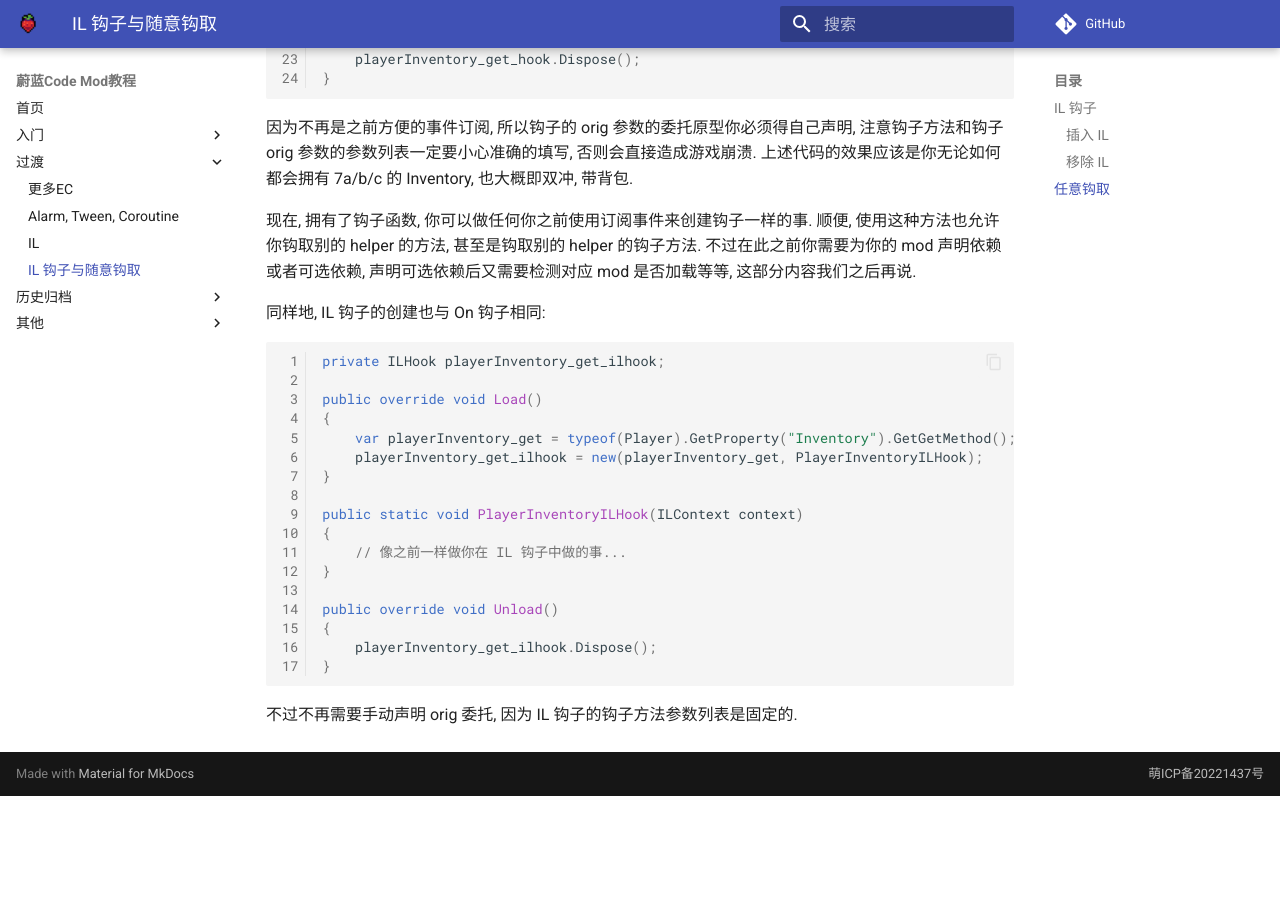
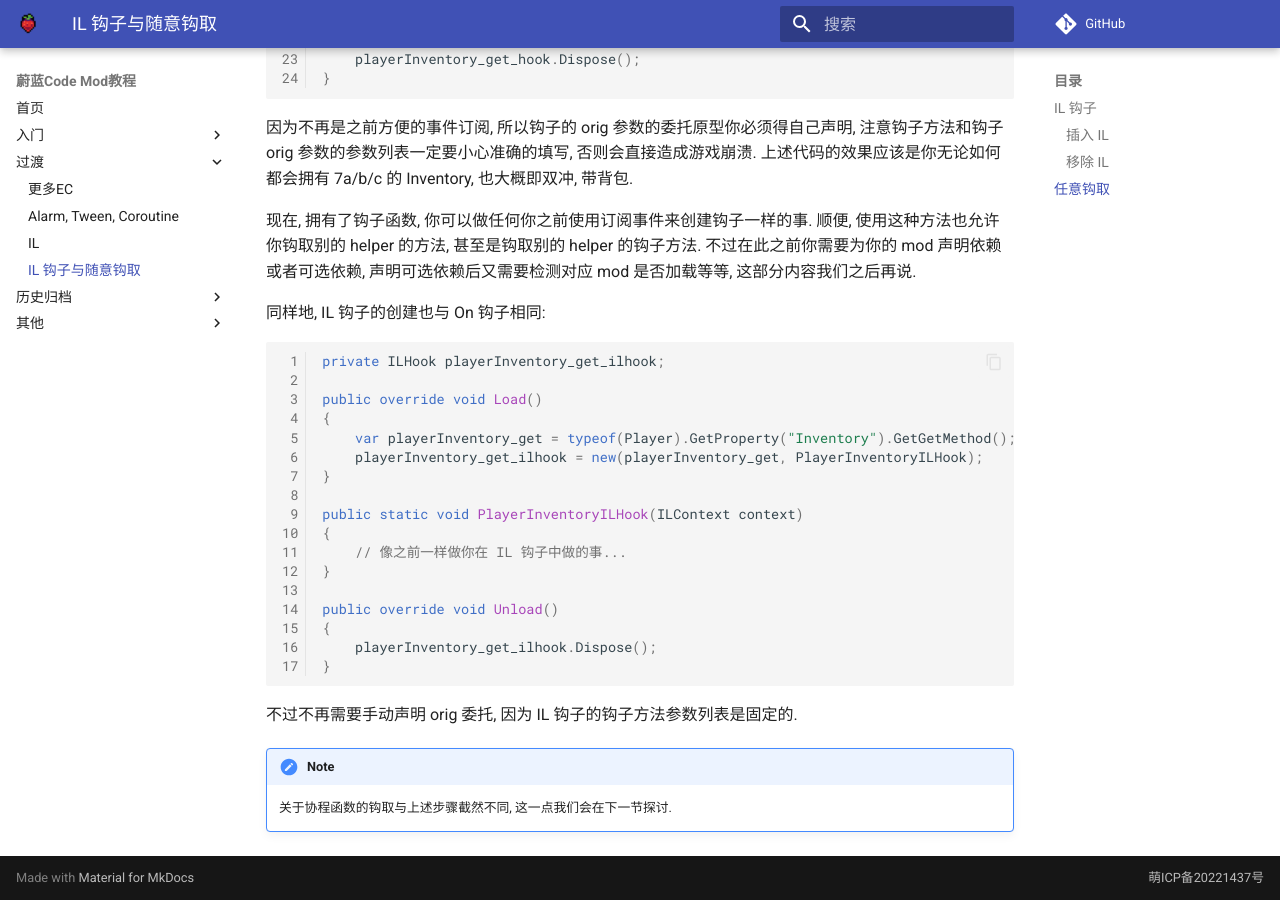
Before and after one commit to Saplonily/CelesteModTutorial, an MkDocs documentation site: the page built from docs/trans/adv_hooks.md, in a window 1280 px wide and 900 px high, scrolled down 4238 px. Built offline with MkDocs 1.6.1 and Material for MkDocs 9.7.7, drawn with Linux system fonts in a browser that asks for light colours; comment, search, counter and statistics services are not loaded; before the commit the page ends 5034 px from its top, so only the background shows below that.

Commit message:
add note in adv_hooks

````diff
--- a/docs/trans/adv_hooks.md
+++ b/docs/trans/adv_hooks.md
@@ -221,3 +221,6 @@ public override void Unload()
 ```
 
 不过不再需要手动声明 orig 委托, 因为 IL 钩子的钩子方法参数列表是固定的.
+
+!!! note
+    关于协程函数的钩取与上述步骤截然不同, 这一点我们会在下一节探讨.
````
